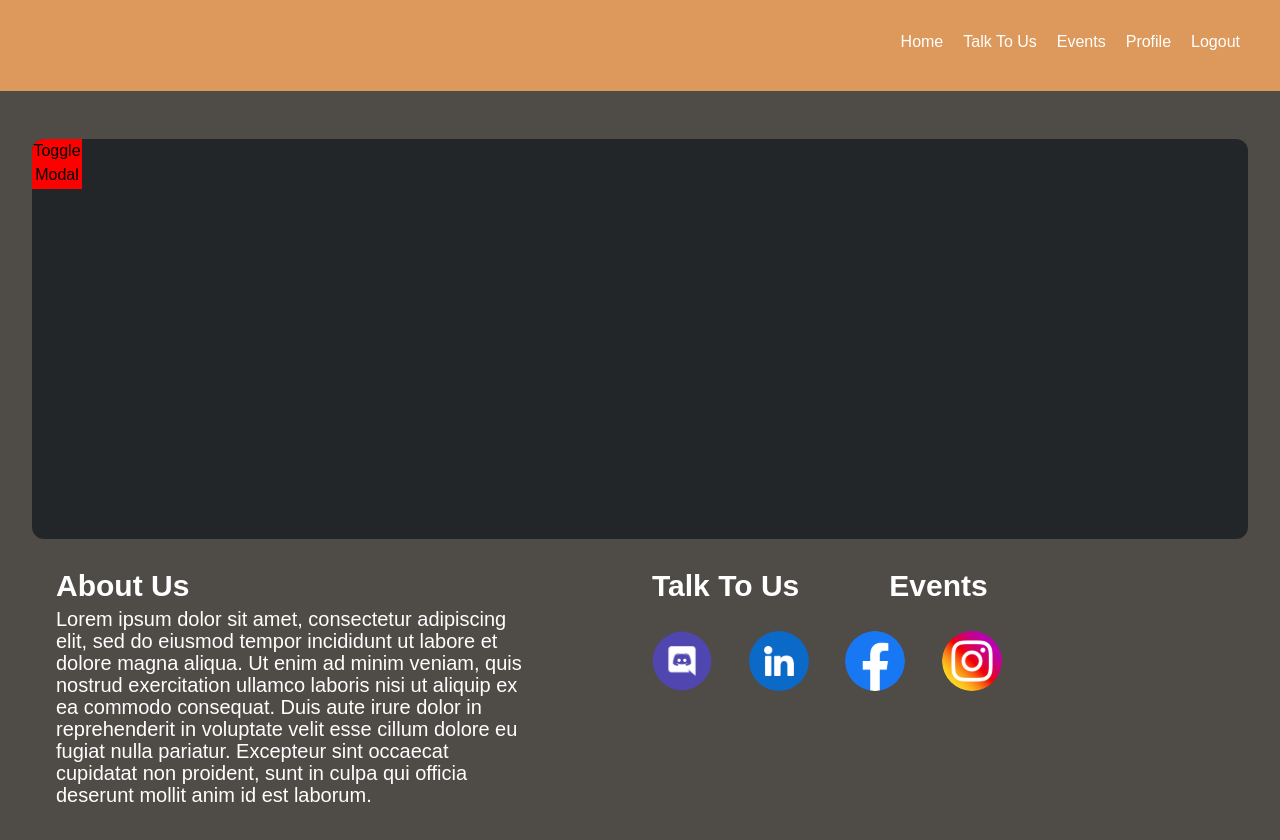
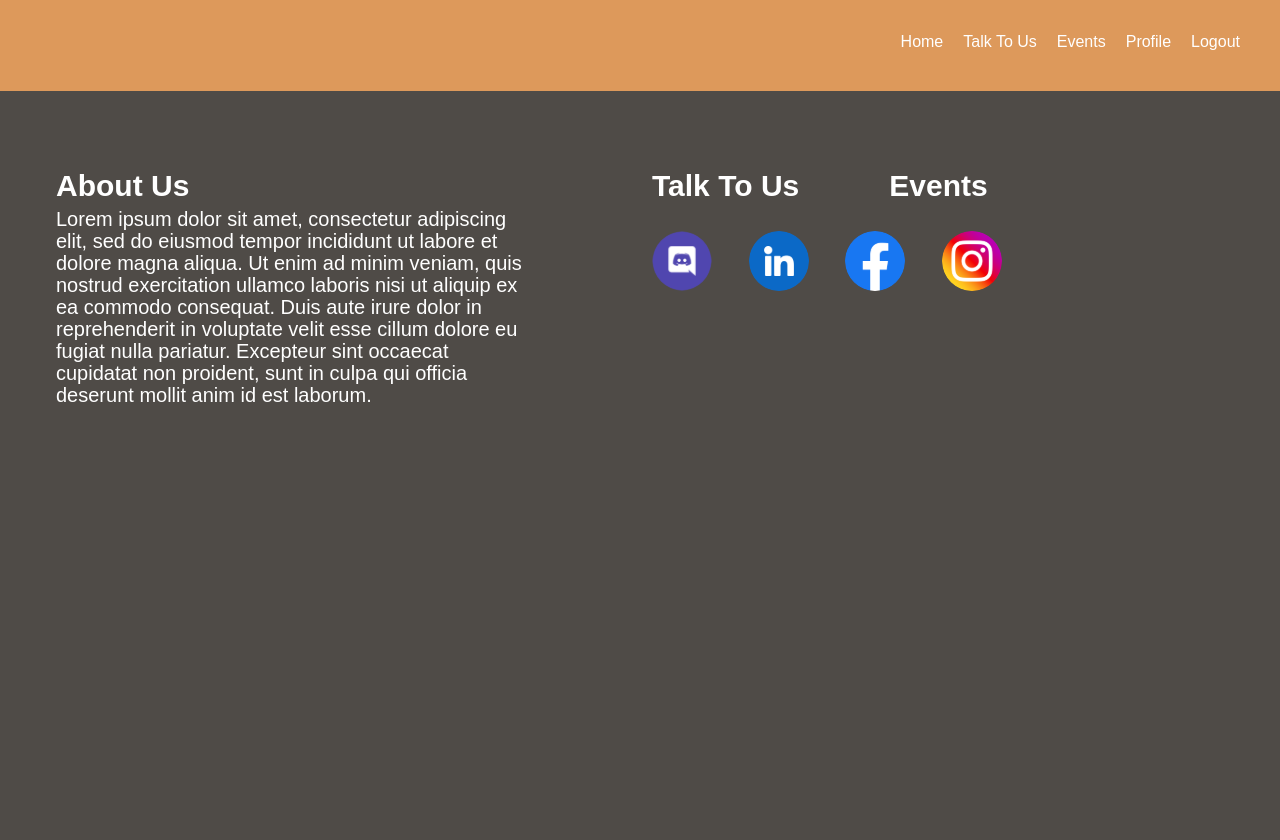
Before and after one commit to UoaWDCC/aspa-portal-v3, a Next.js app in the folder frontend/: page / in a window 1280 px wide. Shown: the top 840 px of the page. After the commit the page ends 800 px from the top, so only its background shows below. Built offline with nearby package versions, Linux system fonts and the light colour scheme.

Commit message:
Fix: REMOVE STATIC SIZING

```diff
--- a/frontend/src/app/globals.css
+++ b/frontend/src/app/globals.css
@@ -14,15 +14,11 @@ body {
     display: flex;
     flex-direction: column;
     background-color: #4F4B47;
-    min-height: 100vh;
-    min-width: 100vh;
 }
 
 main {
     flex: 1;
     background-color: #222629;
     margin: 3em 2em 0 2em;
-    min-width: 80vw;
     border-radius: 12px;
-    min-height: 50vh;
 }
--- a/frontend/src/app/page.tsx
+++ b/frontend/src/app/page.tsx
@@ -1,25 +1,8 @@
-import Modal from "@/ui/Modal"
-import Button from "@/ui/TestButton"
-
 export default function App() {
-  async function onDeny() {
-    'use server'
-    console.log("Deny was clicked")
-  }
-
-  async function onConfirm() {
-    'use server'
-    console.log("Confirm was clicked")
-  }
 
   return (
-    <div>
-      <Button />
-      <Modal onConfirm={onConfirm} onDeny={null}>
-        <p>
-          You have added a new Member!
-        </p>
-      </Modal>
-    </div>
+    <>
+    </>
+
   );
 }
```
